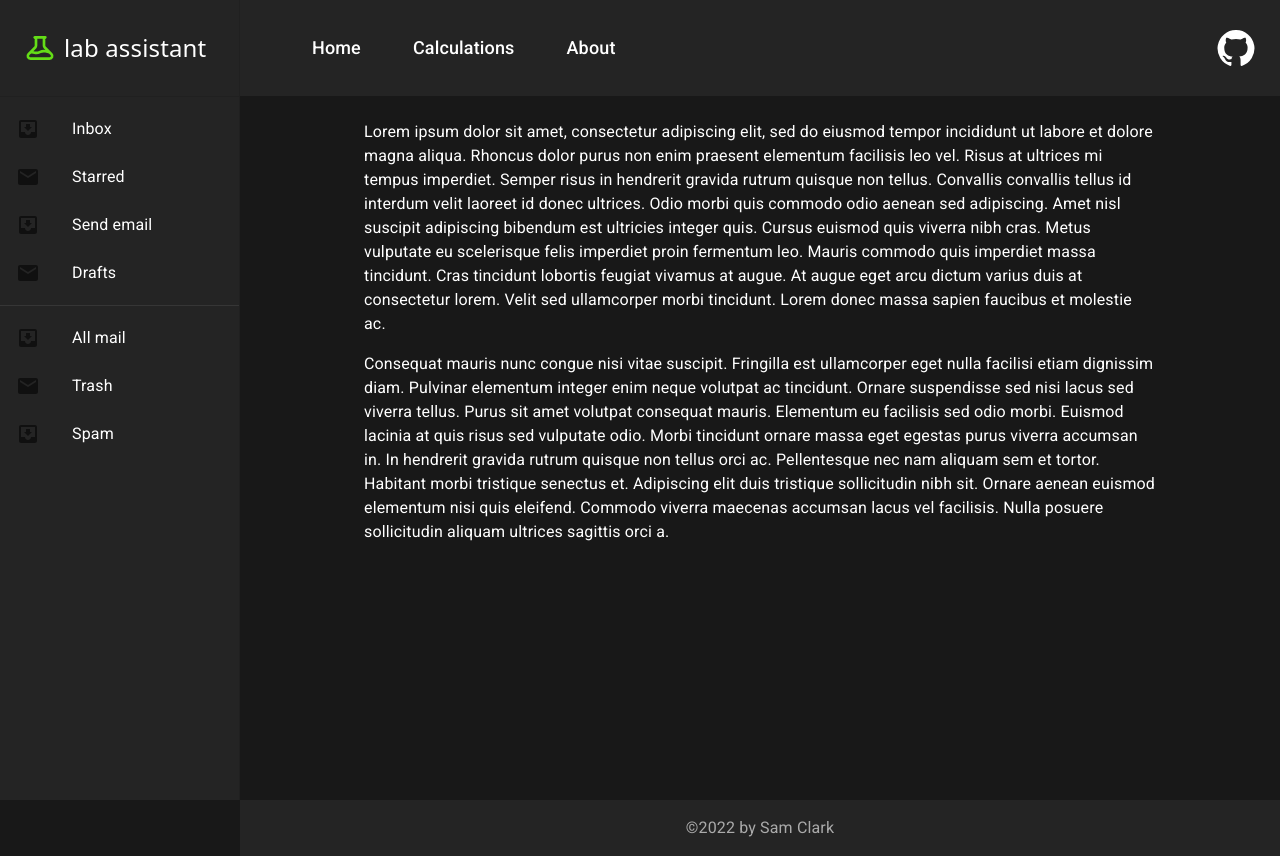
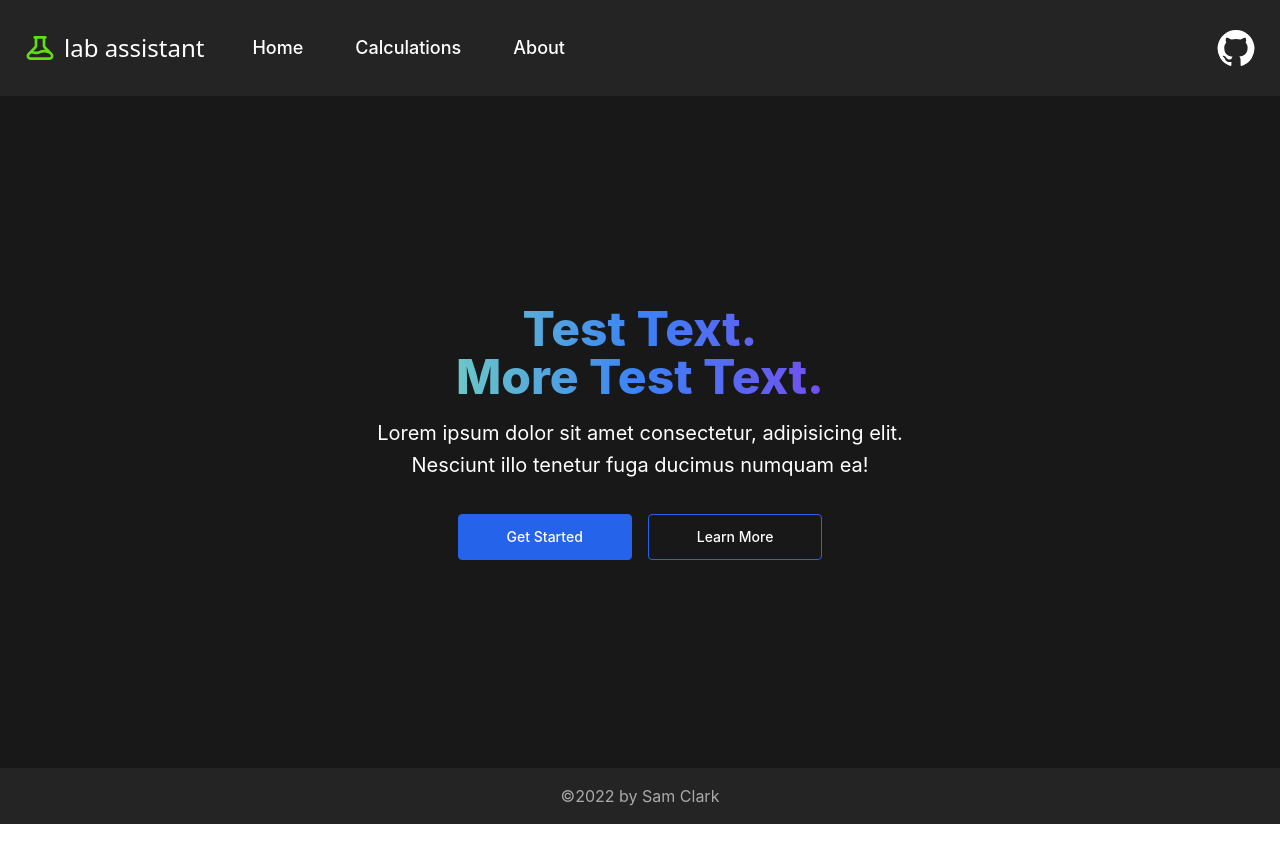
Before and after one commit to Sam-Clark1/lab-assistant, a React (Create React App) app: page / in a window 1280 px wide. After the commit the page ends 824 px from the top, so only its background shows below. Built offline with nearby package versions, Linux system fonts and the light colour scheme.

Commit message:
Redesigned routes in app component. Changed header to be sticky and span whole screen globally. Began work on calculations component. Added landing banner page.

```diff
--- a/src/App.js
+++ b/src/App.js
@@ -1,6 +1,6 @@
 import './App.css';
 
-import { BrowserRouter as Router, Routes, Route, useRoutes} from 'react-router-dom';
+import { BrowserRouter as Router, Routes, Route} from 'react-router-dom';
 
 import { Box } from '@mui/material';
 
@@ -8,18 +8,20 @@ import Header from './components/Header';
 import SideNav from './components/SideNav';
 import Footer from './components/Footer';
 import MainPage from './components/MainPage';
+import Banner from './components/Banner';
 
 function App() {
    return (
       <Router>
         <div className='flex-col justify-start min-h-screen'>
-          <Header />
-          <SideNav />
-              <Box component="main" sx={{ p: 3 }} className="md:ml-[340px] md:mr-[100px] min-h-[88vh]">
-                <Routes>
-                    <Route path='/' element={<MainPage/>} />
-                </Routes>
-              </Box>
+        <Header/>
+          <Routes>
+            <Route path='/' element={<Banner/>}/>
+            <Route path='/about'/>
+            <Route path='/calculations' element={<MainPage/>}>
+              <Route index element={<SideNav/>}/>
+            </Route>
+          </Routes>
           <Footer />
         </div>
       </Router>
--- /dev/null
+++ b/src/components/Banner.js
@@ -0,0 +1,37 @@
+import React from "react";
+
+
+export default function Banner() {
+    return (
+        <div>
+            <section class="text-white bg-background">
+                <div class="max-w-screen-xl px-4 py-32 mx-auto lg:h-[84vh] lg:items-center lg:flex">
+                    <div class="max-w-3xl mx-auto text-center">
+                    <h1 class="text-3xl font-extrabold text-transparent sm:text-5xl bg-clip-text bg-gradient-to-r from-green-300 via-blue-500 to-purple-600">
+                        Test Text.
+
+                        <span class="sm:block">
+                        More Test Text.
+                        </span>
+                    </h1>
+
+                    <p class="max-w-xl mx-auto mt-4 sm:leading-relaxed sm:text-xl">
+                        Lorem ipsum dolor sit amet consectetur, adipisicing elit. Nesciunt illo tenetur fuga ducimus numquam ea!
+                    </p>
+
+                    <div class="flex flex-wrap justify-center gap-4 mt-8">
+                        <a class="block w-full px-12 py-3 text-sm font-medium text-white bg-blue-600 border border-blue-600 rounded sm:w-auto active:text-opacity-75 hover:bg-transparent hover:text-white focus:outline-none focus:ring" href="/get-started">
+                        Get Started
+                        </a>
+
+                        <a class="block w-full px-12 py-3 text-sm font-medium text-white border border-blue-600 rounded sm:w-auto hover:bg-blue-600 active:bg-blue-500 focus:outline-none focus:ring" href="/about">
+                        Learn More
+                        </a>
+                    </div>
+                    </div>
+                </div>
+            </section>
+
+        </div>
+    )
+}
--- /dev/null
+++ b/src/components/Calculation.js
@@ -0,0 +1,14 @@
+import React from "react";
+import { Card, CardActions, CardContent, Button, Typography } from "@mui/material";
+
+export default function Calculations() {
+    return (
+        <Card sx={{minWidth:1}}>
+            <CardContent>
+                <Typography>
+                    meme
+                </Typography>
+            </CardContent>
+        </Card>
+    )
+}
--- a/src/components/Footer.js
+++ b/src/components/Footer.js
@@ -2,7 +2,7 @@ import React from "react";
 
 export default function Footer() {
     return (
-    <footer className="inset-x-0 bottom-0 p-4 flex justify-center md:ml-[240px] bg-menu text-2text">
+    <footer className="inset-x-0 bottom-0 p-4 flex justify-center bg-menu text-2text">
       <div>&copy;2022 by Sam Clark</div>
     </footer>
     )
--- a/src/components/Header.js
+++ b/src/components/Header.js
@@ -21,12 +21,12 @@ function classNames(...classes) {
 export default function Header() {
     return (
 
-    <Disclosure as="nav">
+    <Disclosure as="nav" className='sticky top-0'>
       {({ open }) => (
         <>
-          <div className={`sm:mx-auto sm:px-6 h-24 py-4 ${window.location.pathname === '/' ? 'md:ml-[240px]' :  'mx-auto'} bg-menu`}>
+          <div className='sm:mx-auto sm:px-6 h-24 py-4 bg-menu'>
 
-            <div className="relative flex items-center justify-between h-16">
+            <div className="relative flex items-center justify-between h-16 ">
 
               <div className="absolute inset-y-0 left-0 flex items-center md:hidden">
                 <a href="#">
@@ -36,7 +36,7 @@ export default function Header() {
 
               <div className="flex-1 flex items-center justify-center sm:items-stretch sm:justify-start">
 
-                <div className="flex-shrink-0 flex items-center sm:hidden">
+                <div className="flex-shrink-0 flex items-center">
                     <Link to='/'>
                         <BeakerIcon className="h-8 w-8 text-accent" aria-hidden="true" />
                     </Link>
--- a/src/components/MainPage.js
+++ b/src/components/MainPage.js
@@ -1,37 +1,15 @@
 import React from "react";
-import { Typography } from "@mui/material";
+import { Box } from "@mui/material";
+import Calculations from "./Calculation";
+import { Outlet } from "react-router-dom";
 
 export default function MainPage() {
 return (
-    <div className="text-1text">
-        <Typography paragraph>
-            Lorem ipsum dolor sit amet, consectetur adipiscing elit, sed do eiusmod
-            tempor incididunt ut labore et dolore magna aliqua. Rhoncus dolor purus non
-            enim praesent elementum facilisis leo vel. Risus at ultrices mi tempus
-            imperdiet. Semper risus in hendrerit gravida rutrum quisque non tellus.
-            Convallis convallis tellus id interdum velit laoreet id donec ultrices.
-            Odio morbi quis commodo odio aenean sed adipiscing. Amet nisl suscipit
-            adipiscing bibendum est ultricies integer quis. Cursus euismod quis viverra
-            nibh cras. Metus vulputate eu scelerisque felis imperdiet proin fermentum
-            leo. Mauris commodo quis imperdiet massa tincidunt. Cras tincidunt lobortis
-            feugiat vivamus at augue. At augue eget arcu dictum varius duis at
-            consectetur lorem. Velit sed ullamcorper morbi tincidunt. Lorem donec massa
-            sapien faucibus et molestie ac.
-        </Typography>
-        <Typography paragraph>
-            Consequat mauris nunc congue nisi vitae suscipit. Fringilla est ullamcorper
-            eget nulla facilisi etiam dignissim diam. Pulvinar elementum integer enim
-            neque volutpat ac tincidunt. Ornare suspendisse sed nisi lacus sed viverra
-            tellus. Purus sit amet volutpat consequat mauris. Elementum eu facilisis
-            sed odio morbi. Euismod lacinia at quis risus sed vulputate odio. Morbi
-            tincidunt ornare massa eget egestas purus viverra accumsan in. In hendrerit
-            gravida rutrum quisque non tellus orci ac. Pellentesque nec nam aliquam sem
-            et tortor. Habitant morbi tristique senectus et. Adipiscing elit duis
-            tristique sollicitudin nibh sit. Ornare aenean euismod elementum nisi quis
-            eleifend. Commodo viverra maecenas accumsan lacus vel facilisis. Nulla
-            posuere sollicitudin aliquam ultrices sagittis orci a.
-        </Typography>
-    </div>
+    <Box component="main" sx={{ p: 3 }} className="md:ml-[340px] md:mr-[100px] min-h-[88vh]">
+        <Calculations></Calculations>
+        <Outlet/>
+    </Box>
+
 )
 
 }
--- a/src/components/SideNav.js
+++ b/src/components/SideNav.js
@@ -12,15 +12,11 @@ import ListItemText from '@mui/material/ListItemText';
 import InboxIcon from '@mui/icons-material/MoveToInbox';
 import MailIcon from '@mui/icons-material/Mail';
 
-import { Link } from "react-router-dom";
-import { BeakerIcon} from '@heroicons/react/outline'
-
 const drawerWidth = 240;
 
 export default function SideNav() {
   return (
-    <Box sx={{ display: 'flex' }}>
-      <CssBaseline />
+    <Box sx={{ display: 'flex'}}>
       <Drawer
         sx={{
           width: drawerWidth,
@@ -29,42 +25,17 @@ export default function SideNav() {
             width: drawerWidth,
             boxSizing: 'border-box',
             backgroundColor:'#242424',
-            color: '#FFFFFF'
+            color: '#FFFFFF',
+            mt:'6rem'
           },
         }}
         variant="permanent"
         anchor="left"
-        className='hidden md:block'
+        className='hidden md:block '
       >
-        <Toolbar className='my-4'>
-        <div className="flex-shrink-0 flex items-center">
-                    <Link to='/'>
-                        <BeakerIcon className="h-8 w-8 text-accent" aria-hidden="true" />
-                    </Link>
-                    <Link to='/'>
-                        <h1 className="text-2xl font-sans text-1text ml-2">
-                            lab assistant
-                        </h1>
-                    </Link>
-                </div>
-        </Toolbar>
 
-        <Divider className='bg-menu'/>
         <List>
           {['Inbox', 'Starred', 'Send email', 'Drafts'].map((text, index) => (
-            <ListItem key={text} disablePadding className='hover:bg-card'>
-              <ListItemButton>
-                <ListItemIcon>
-                  {index % 2 === 0 ? <InboxIcon /> : <MailIcon />}
-                </ListItemIcon>
-                <ListItemText primary={text} />
-              </ListItemButton>
-            </ListItem>
-          ))}
-        </List>
-        <Divider className='bg-card'/>
-        <List>
-          {['All mail', 'Trash', 'Spam'].map((text, index) => (
             <ListItem key={text} disablePadding className='hover:bg-card'>
               <ListItemButton>
                 <ListItemIcon>
```
